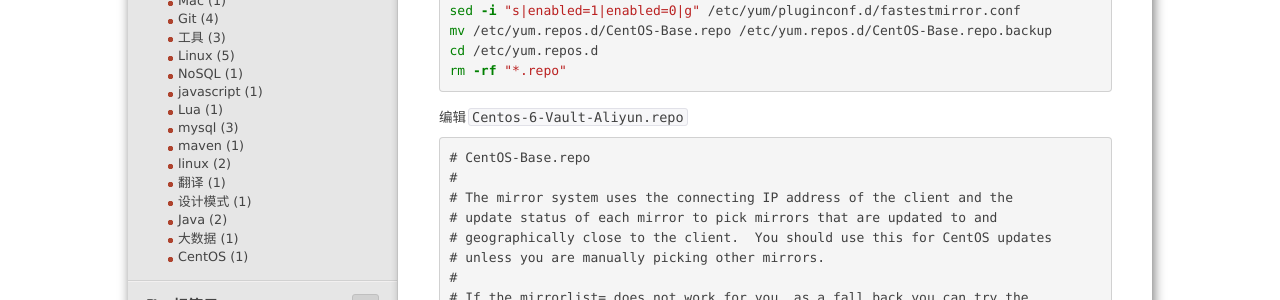
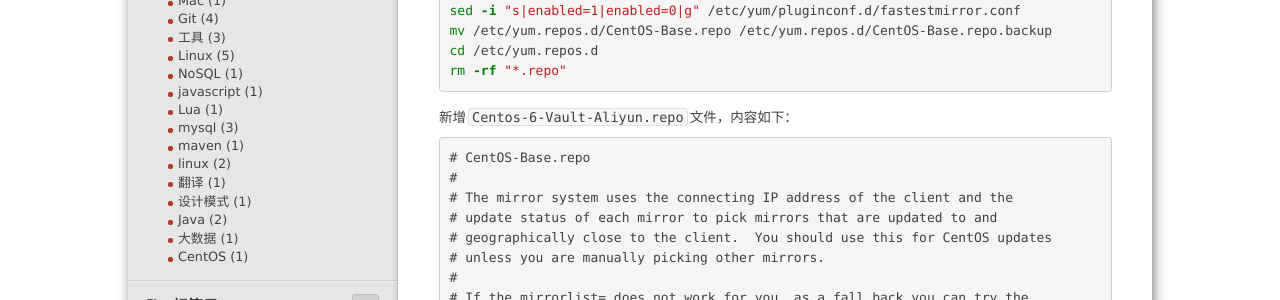
Before and after one commit to xuhf/xuhf.github.com, a Jekyll site: the page built from _posts/2021-01-22-centos6-repo.md, in a window 1280 px wide. Shown: the part 496-796 px from the top of the page. Built offline with Jekyll 4.4.1, drawn with Linux system fonts in a browser that asks for light colours; nearby versions of some CDN libraries; library files that are not in the unit come from our copies; comment, search, counter and statistics services are not loaded.

Commit message:
修改博客

````diff
--- a/_posts/2021-01-22-centos6-repo.md
+++ b/_posts/2021-01-22-centos6-repo.md
@@ -22,7 +22,7 @@ cd /etc/yum.repos.d
 rm -rf "*.repo"
 ```
 
-编辑`Centos-6-Vault-Aliyun.repo`
+新增`Centos-6-Vault-Aliyun.repo`文件，内容如下：
 
 ```
 # CentOS-Base.repo
````
